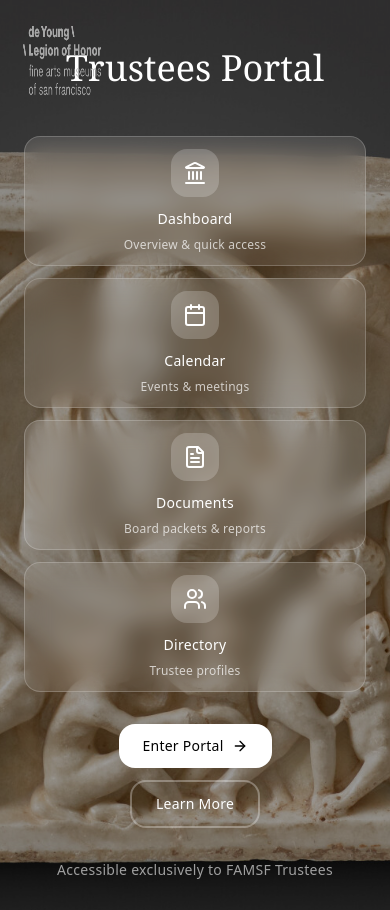
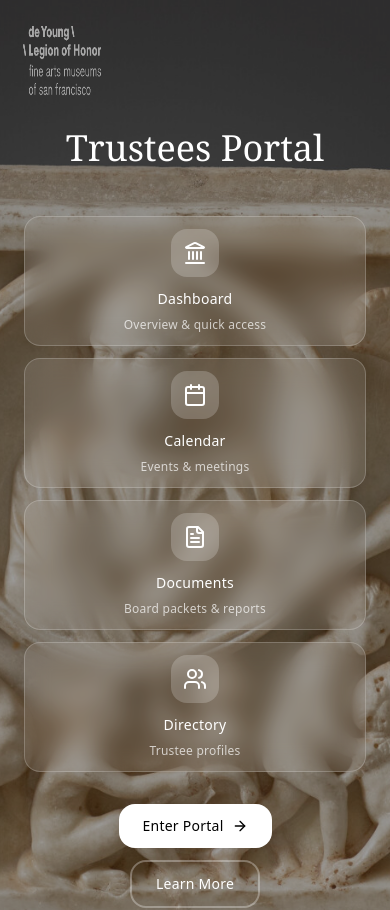
Before and after one commit to andrewrossmann/famsf-trustees, a React (Create React App) app: page / in a window 390 px wide. Shown: the top 910 px of the page. Built offline with nearby package versions, Linux system fonts and the light colour scheme.

Commit message:
Align mobile header text top with bottom of logo for better visual connection

```diff
--- a/src/components/FAMSFHero.tsx
+++ b/src/components/FAMSFHero.tsx
@@ -26,11 +26,11 @@
       </div>
 
       {/* Content - Mobile Optimized */}
-      <div className="relative z-10 flex items-center md:items-center justify-center min-h-screen pt-4 md:pt-14">
+      <div className="relative z-10 flex items-start md:items-center justify-center min-h-screen pt-4 md:pt-14">
         <div className="container mx-auto px-4 md:px-6 text-center text-white">
           {/* Main Heading - Mobile Optimized */}
           <motion.h1
-            className="f-heading-8-serif mb-4 md:mb-6 text-white text-4xl md:text-8xl lg:text-9xl mt-8 md:mt-2"
+            className="f-heading-8-serif mb-4 md:mb-6 text-white text-4xl md:text-8xl lg:text-9xl mt-28 md:mt-2"
             initial={{ opacity: 0, y: 30 }}
             animate={{ opacity: 1, y: 0 }}
             transition={{ duration: 0.8 }}
```
